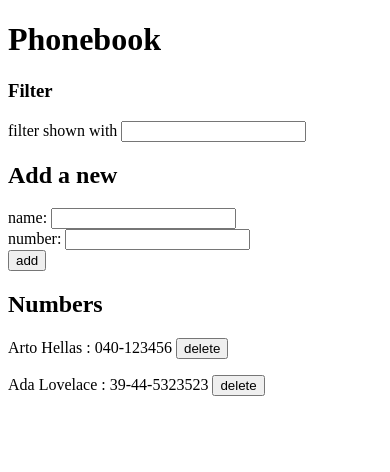
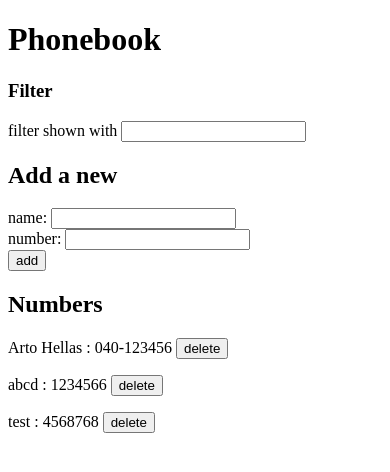
Before and after one commit to llewellyndsouza/FullStackOpen, a React (Create React App) app in the folder phonebook/: page / in a window 390 px wide. Shown: the top 472 px of the page. Built offline with nearby package versions, Linux system fonts and the light colour scheme; data requests are answered from the project's data file.

Commit message:
Phonebook step10 update feature added

```diff
--- a/phonebook/db.json
+++ b/phonebook/db.json
@@ -6,9 +6,14 @@
       "id": 1
     },
     {
-      "name": "Ada Lovelace",
-      "number": "39-44-5323523",
-      "id": 2
+      "name": "abcd",
+      "number": "1234566",
+      "id": 3
+    },
+    {
+      "name": "test",
+      "number": "4568768",
+      "id": 4
     }
   ]
 }
--- a/phonebook/src/components/PersonForm.js
+++ b/phonebook/src/components/PersonForm.js
@@ -18,8 +18,24 @@ const PersonForm = (props) => {
       number: newNumber,
     };
 
-    if (persons.find(({ name }) => name === newName)) {
-      alert(`${newName} is already added to phonebook`);
+    let duplicate = "";
+    duplicate = persons.find(({ name }) => name === newName);
+    console.log(duplicate);
+
+    if (duplicate) {
+      if (
+        window.confirm(
+          `The name ${newName} already exists. WOuld you like to replace the old number with a new one?`
+        )
+      ) {
+        numbersService
+          .updateNumber(duplicate.id, newContact)
+          .then((updatedContact) => {
+            setPersons(
+              persons.map((p) => (p.id !== duplicate.id ? p : updatedContact))
+            );
+          });
+      }
     } else {
       numbersService
         .addNew(newContact)
--- a/phonebook/src/components/Persons.js
+++ b/phonebook/src/components/Persons.js
@@ -1,19 +1,19 @@
 import numbersService from "../services/numbers";
 
-const DeleteButton = ({id, persons, setPersons}) => {
-  return(
-    <button
-          onClick={() => {
-            if (window.confirm(`are you sure?`)) {
-              numbersService.deleteNumber(id);
-              setPersons(persons.map(person => person.id !== id))
-            }
-          }}
-        >
-          delete
-        </button>
-  )
-}
+// const DeleteButton = ({id, persons, setPersons}) => {
+//   return(
+//     <button
+//           onClick={() => {
+//             if (window.confirm(`are you sure?`)) {
+//               numbersService.deleteNumber(id);
+//               setPersons(persons.map(person => person.id !== id))
+//             }
+//           }}
+//         >
+//           delete
+//         </button>
+//   )
+// }
 
 const Persons = ({ persons, setPersons, filter }) => {
   let people = "";
@@ -48,9 +48,7 @@ const Persons = ({ persons, setPersons, filter }) => {
             if (window.confirm(`are you sure?`)) {
               numbersService.deleteNumber(person.id).then(err => {
                 console.log(err)
-                if(err==={}) {
-                  setPersons(persons.map(p => p.id !== person.id))
-                }
+                setPersons(persons.filter(p => p.id !== person.id))
                 })
             }
           }}
--- a/phonebook/src/services/numbers.js
+++ b/phonebook/src/services/numbers.js
@@ -12,10 +12,16 @@ const addNew = (newContact) => {
   return request.then((response) => response.data);
 };
 
+const updateNumber = (id, updatedContact) => {
+  console.log(id, updatedContact);
+  const request = axios.put(`${baseUrl}/${id}`, updatedContact);
+  return request.then((response) => response.data);
+}
+
 const deleteNumber = (id) => {
   console.log("deleting number", id);
   const request = axios.delete(`${baseUrl}/${id}`)
   return request.then((response) => response.data);
 };
 
-export default { getAll, addNew, deleteNumber };
+export default { getAll, addNew, updateNumber, deleteNumber };
```
